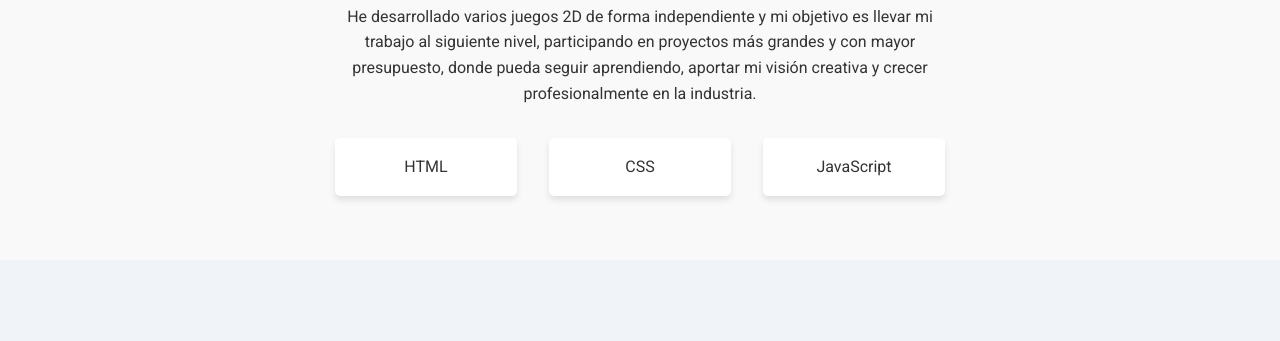
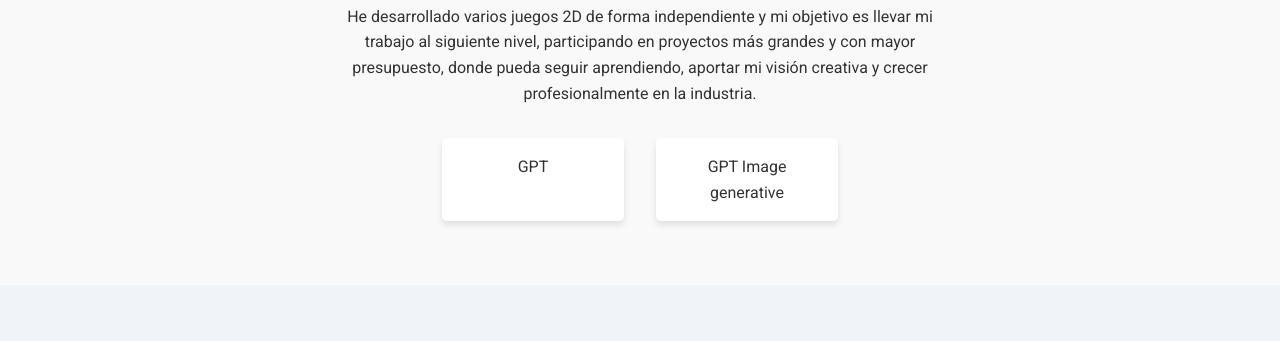
Before and after one commit to ivancitoacosta/ivancitoacosta.github.io, a plain HTML site: page index.html in a window 1280 px wide. Shown: the part 1200-1541 px from the top of the page. Drawn offline with Linux system fonts and the light colour scheme.

Commit message:
Replace skills with GPT technologies

```diff
--- a/index.html
+++ b/index.html
@@ -281,9 +281,8 @@
         <p>Soy desarrollador independiente de videojuegos 2D con experiencia en Unity, especializado en el diseño y la creación de mecánicas innovadoras. Utilizo la inteligencia artificial como una herramienta clave para hacer posibles mis ideas y optimizar el proceso creativo. Me apasiona el diseño de videojuegos, la animación, la programación y todo lo relacionado con la creación de experiencias interactivas.</p>
         <p>He desarrollado varios juegos 2D de forma independiente y mi objetivo es llevar mi trabajo al siguiente nivel, participando en proyectos más grandes y con mayor presupuesto, donde pueda seguir aprendiendo, aportar mi visión creativa y crecer profesionalmente en la industria.</p>
         <div class="habilidades">
-            <div class="habilidad">HTML</div>
-            <div class="habilidad">CSS</div>
-            <div class="habilidad">JavaScript</div>
+            <div class="habilidad">GPT</div>
+            <div class="habilidad">GPT Image generative</div>
         </div>
     </section>
     <section class="proyectos" id="proyectos">
```
